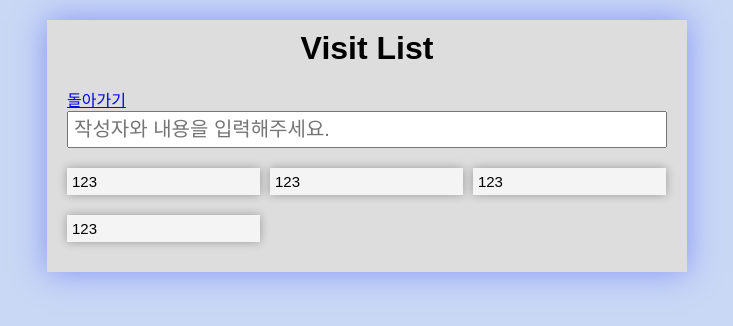
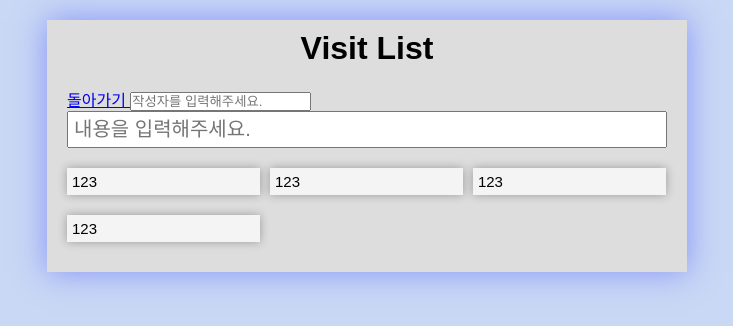
Before and after one commit to mschoi0411/introduce-web, a plain HTML site: page end/todo.html in a window 1280 px wide. Shown: the whole page, without its empty margins (273-1006 px from the left). Drawn offline with nearby package versions, Linux system fonts and the light colour scheme; no server answers.

Commit message:
Update todo.html

```diff
--- a/end/todo.html
+++ b/end/todo.html
@@ -15,7 +15,8 @@
                 돌아가기
             </a>
 
-        <input type="text" class="todo-input" placeholder="작성자와 내용을 입력해주세요.">
+        <input type="text" class="name-input" placeholder="작성자를 입력해주세요.">
+        <input type="text" class="todo-input" placeholder="내용을 입력해주세요.">
         <div class="todos-container">
             <div class="todo-item">
                 123
```
